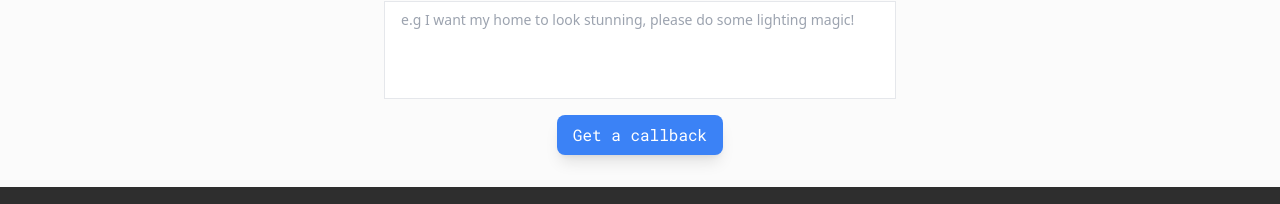
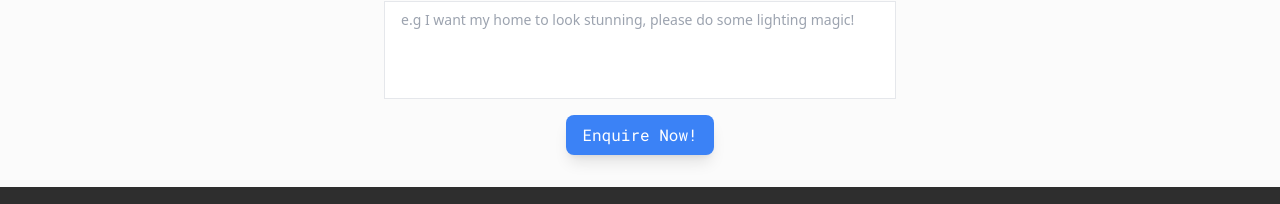
Before and after one commit to Wazmond/next-electricians, a Next.js app: page / in a window 1280 px wide. Shown: the part 2795-2999 px from the top of the page. Built offline with nearby package versions, Linux system fonts and the light colour scheme; no server answers; a web font is replaced by a local one.

Commit message:
Changed ContactForm button text

```diff
--- a/src/components/contactForm/index.tsx
+++ b/src/components/contactForm/index.tsx
@@ -43,7 +43,7 @@ const ContactForm = () => {
             disabled={state.submitting}
             className="w-auto bg-blue-500 hover:bg-blue-300 text-white transition-colors duration-100 ease-in-out p-2 px-4 rounded-lg shadow-lg font-robotoMono"
           >
-            {state.submitting ? 'Submitting...' : 'Get a callback'}
+            {state.submitting ? 'Submitting...' : 'Enquire Now!'}
           </button>
         </form>
       )}
```
